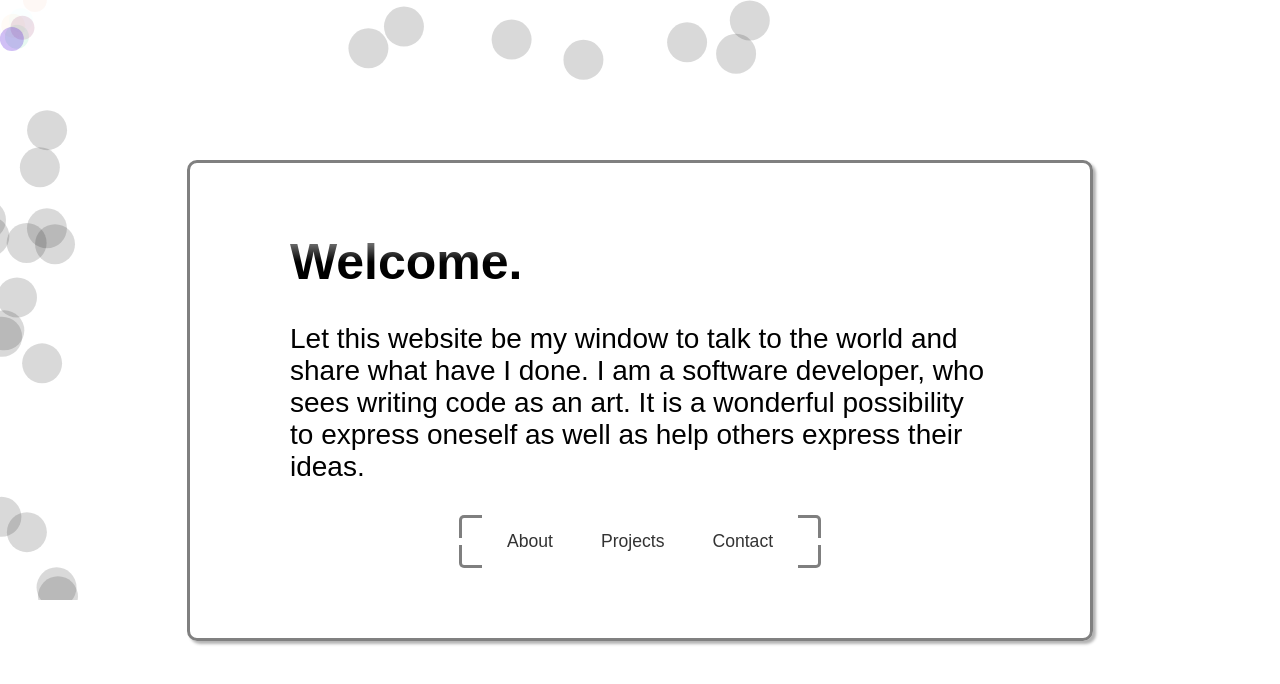
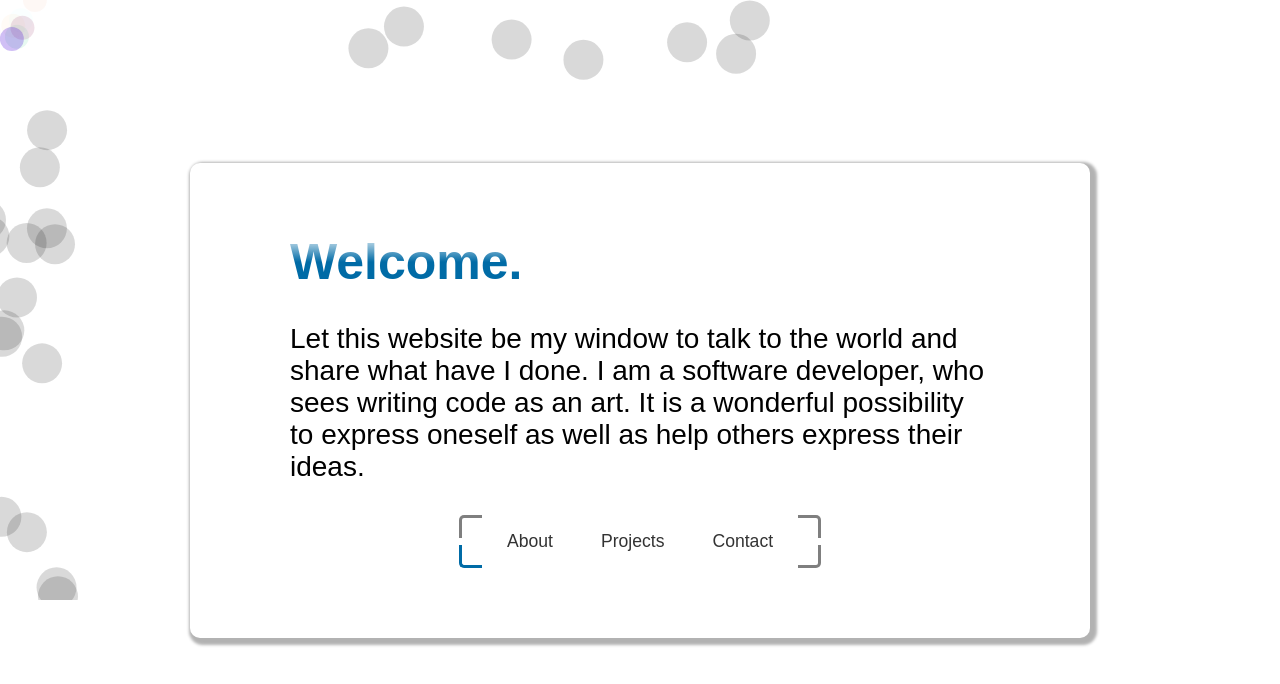
Before and after one commit to MyHKo/website-portfolio, a React (Vite) app: page / in a window 1280 px wide. Shown: the top 684 px of the page. Built offline with nearby package versions, Linux system fonts and the light colour scheme.

Commit message:
Add secondary color

```diff
--- a/src/Sections/Hero/NavBar/navbar.module.less
+++ b/src/Sections/Hero/NavBar/navbar.module.less
@@ -54,7 +54,7 @@
   transition: opacity 0.3s ease;
 
   &:hover {
-    color: #CF1259;
+    color: #006BA6;
   }
 
   @media(max-width: 450px) {
@@ -88,6 +88,7 @@
 .leftDown {
   bottom: 0;
   left: 0;
+  border-color: #006BA6;
   border-right: none;
   border-top: none;
   border-bottom-left-radius: 5px;
--- a/src/Sections/Hero/hero.module.less
+++ b/src/Sections/Hero/hero.module.less
@@ -11,8 +11,14 @@
   flex-direction: column;
   gap: 2rem;
   border-radius: 10px;
-  border: 3px solid grey;
-  box-shadow: 3px 3px 3px rgba(0, 0, 0, 0.3);
+  box-shadow: 3px 3px 3px 4px rgba(0, 0, 0, 0.3);
+
+  @media(max-width: 450px) {
+    padding: 70px 70px 70px 70px;
+  }
+  @media(max-width: 400px) {
+    padding: 70px 50px 70px 50px;
+  }
 }
 
 .header_container {
@@ -29,7 +35,7 @@
   width: 0;
   font-size: 50px;
   font-weight: bold;
-  background: linear-gradient(to bottom, darkgrey, black 50%);
+  background: linear-gradient(to bottom, white, #006BA6 50%);
   background-clip: text;
   color: transparent;
   border-right: 2px solid;
```
